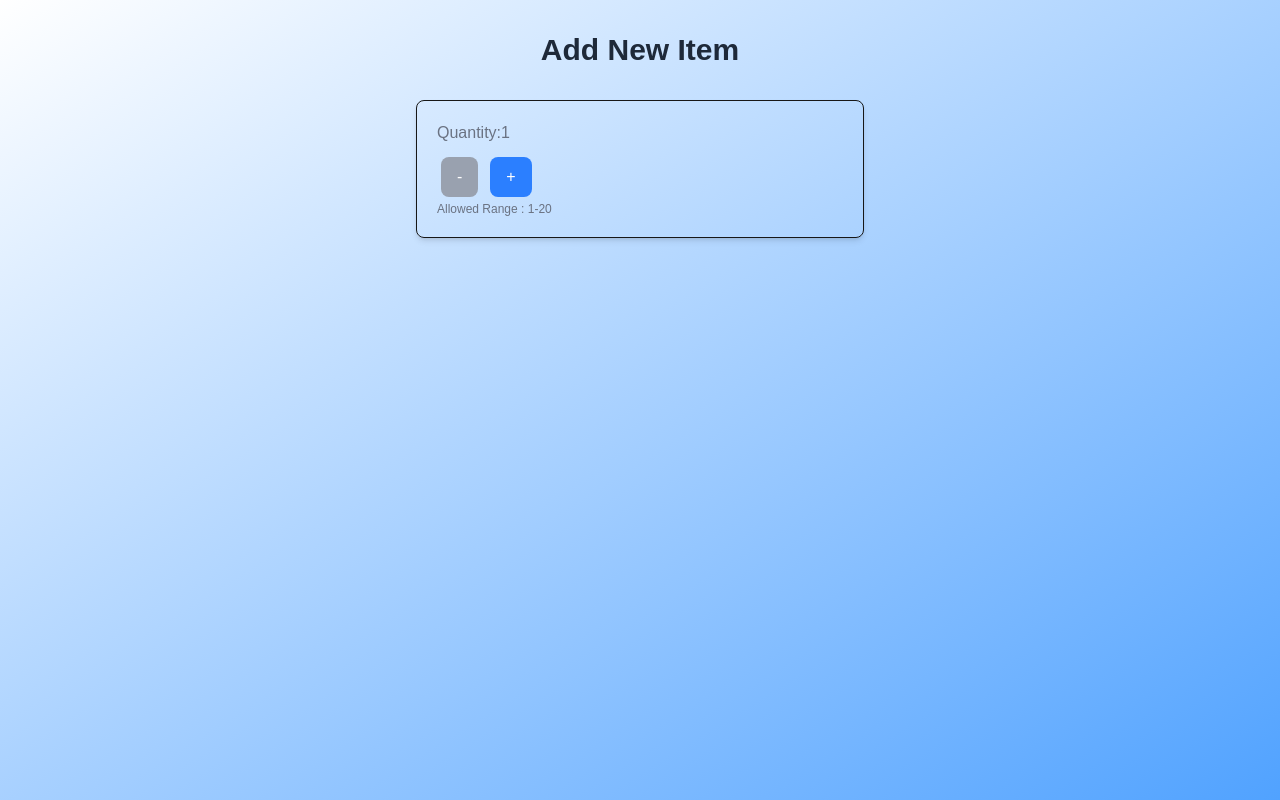
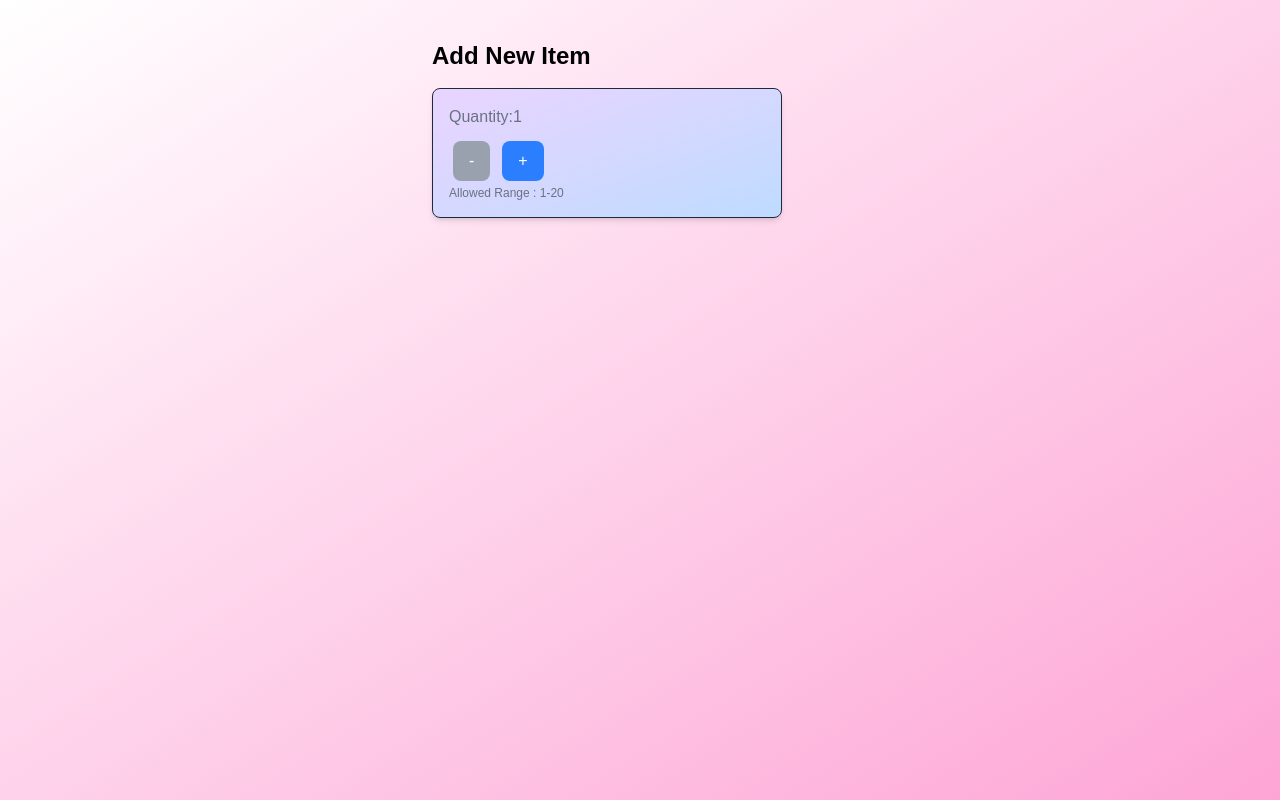
Before and after one commit to zeynep-ozdemir1905/cprg306-assignments, a Next.js app: page /week-4 in a window 1280 px wide. Built offline with nearby package versions, Linux system fonts and the light colour scheme.

Commit message:
edited some of the tailwind css lab done

```diff
--- a/app/week-4/new-item.js
+++ b/app/week-4/new-item.js
@@ -11,7 +11,7 @@ export default function NewItem() {
   };
 
   return (
-  <div className="p-5 rounded-lg shadow-md border bg-gradient-to-br max-w-md mx-auto">
+    <div className="p-4 shadow-md border border-gray-800 bg-gradient-to-br w-[350px] from-purple-200 to-blue-200 rounded-lg">
     <h2 className="text-1xl mb-2 text-left text-gray-500">Quantity:{quantity}</h2>
 
     {/* Quantity */}
@@ -38,7 +38,7 @@ export default function NewItem() {
         +
       </button>
     </div>
-    <p className="text-xs text-left  text-gray-500">Allowed Range : 1-20</p>
+    <p className="text-xs text-left text-gray-500">Allowed Range : 1-20</p>
     </div>
 );
 }
--- a/app/week-4/page.js
+++ b/app/week-4/page.js
@@ -2,14 +2,11 @@ import NewItem from "./new-item";
 
 export default function Page() {
   return (
-    <main className="min-h-screen bg-gradient-to-br from to-blue-400 p-6">
-      <h1 className="text-3xl font-bold text-center text-gray-800 mb-6 decoration-light bg-light mx-auto w-fit px-4 py-2">
-        Add New Item
-      </h1>
-      <div className="flex justify-center">
-
-      </div>
-      <NewItem />
-    </main>
+    <main className="min-h-screen flex flex-col items-center justify-start bg-gradient-to-br to-pink-300 p-6">
+  <div className="flex flex-col items-start w-full max-w-md p-4">
+    <h1 className="text-2xl text-black font-bold mb-4">Add New Item</h1>
+    <NewItem />
+  </div>
+</main>
   );
 }
```
